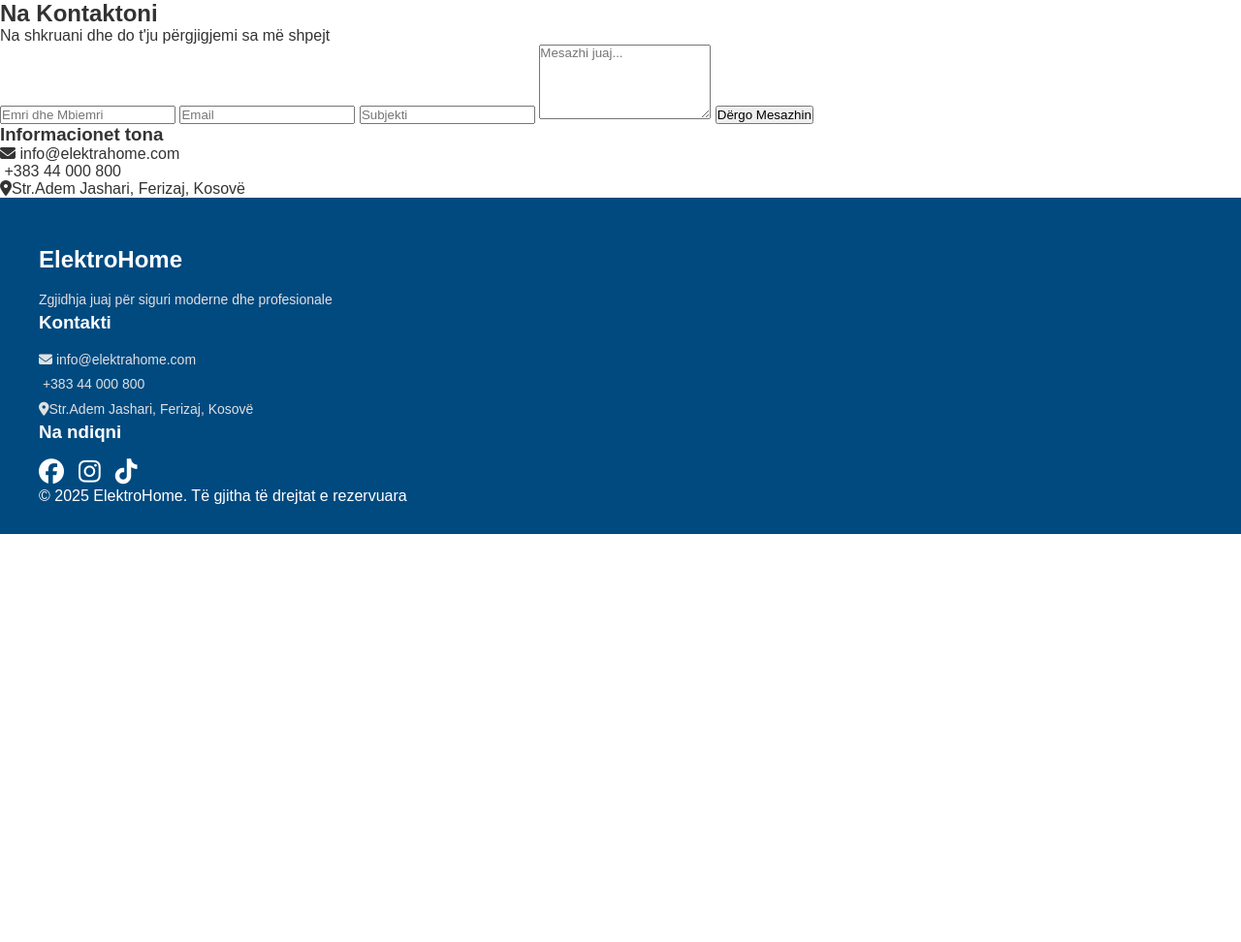
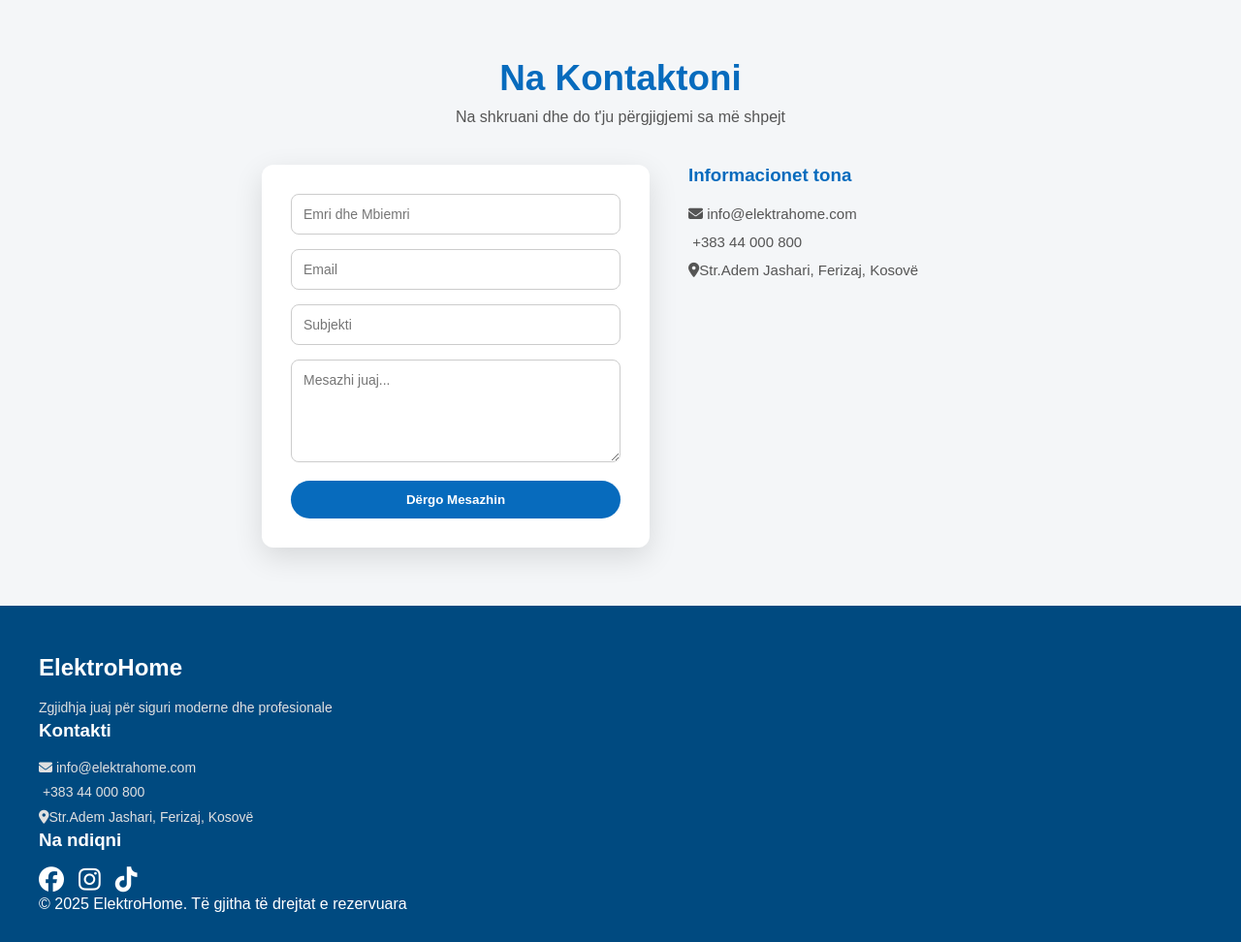
Before and after one commit to br73808/Projekti-pjesa-1, a PHP site: page /kontakt.html in a window 1280 px wide. Shown: the part 62-1034 px from the top of the page at 97% size. Before the commit the page ends 613 px from the top, so only its background shows below. Run offline with PHP 8.4, Linux system fonts and the light colour scheme.

Commit message:
Pjesa css
Stilizimi me css për kontaktin, produktet dhe shportën

```diff
--- a/index.css
+++ b/index.css
@@ -363,3 +363,201 @@ footer{
 .card p a:hover{
     text-decoration: underline;
 }
+.kontakt-section{
+    padding: 60px 20px;
+    background: #f4f6f8;
+    text-align: center;
+}
+
+.kontakt-section h2{
+    font-size: 2.3rem;
+    margin-bottom: 10px;
+    color: #076bbd;
+}
+
+.kontakt-section p{
+    margin-bottom: 40px;
+    color: #555;
+}
+
+.kontakt-container{
+    max-width: 1000px;
+    margin: auto;
+    display: flex;
+    gap: 40px;
+    flex-wrap: wrap;
+    justify-content: center;
+}
+
+.kontakt-form{
+    background: white;
+    padding: 30px;
+    width: 400px;
+    border-radius: 12px;
+    box-shadow: 0 10px 30px rgba(0, 0, 0, 0.12);
+}
+
+.kontakt-form input, .kontakt-form textarea{
+    width: 100%;
+    padding: 12px;
+    margin-bottom: 15px;
+    border-radius: 8px;
+    border: 1px solid #ccc;
+    font-size: 14px;
+}
+
+.kontakt-form button{
+    width: 100%;
+    padding: 12px;
+    background: #076bbd;
+    color: white;
+    border: none;
+    border-radius: 25px;
+    font-weight: 700;
+}
+
+.kontakt-form button:hover{
+    background: #004a80;
+}
+
+.kontakt-info{
+    width: 300px;
+    text-align: left;
+}
+
+.kontakt-info h3{
+    margin-bottom: 20px;
+    color: #076bbd;
+}
+
+.kontakt-info p{
+    margin-bottom: 12px;
+    font-size: 15px;
+}
+
+.produktet-section{
+    padding: 60px 10%;
+    text-align: center;
+}
+
+.produktet-section h2{
+    font-size: 32px;
+    margin-bottom: 10px;
+}
+
+.produktet-section p{
+    color: #666;
+    margin-bottom: 40px;
+}
+
+.produktet-container{
+    display: grid;
+    grid-template-columns: repeat(auto-fit, minmax(250px, 1fr));
+    gap: 25px;
+}
+
+.produktet-card{
+    background: #fff;
+    border-radius: 10px;
+    padding: 20px;
+    box-shadow: 0 5px 15px rgba(0, 0, 0, 0.1);
+    transition: 0.3s;
+}
+
+.produktet-card:hover{
+    transform: translateY(-5px);
+}
+
+.produktet-card img{
+    width: 100%;
+    border-radius: 10px;
+}
+
+.produktet-card h3{
+    margin: 15px 0 5px;
+}
+
+.produktet-card span{
+    display: block;
+    font-size: 18px;
+    font-weight: bold;
+    margin: 10px 0;
+    color: #007bff;
+}
+
+.produktet-card button{
+    padding: 10px 20px;
+    border: none;
+    background: #076bbd;
+    color: white;
+    border-radius: 5px;
+}
+
+.produktet-card button:hover{
+    background: #076bbd;
+}
+
+.shporta-section{
+    padding: 60px 10%;
+}
+
+.shporta-section h2{
+    text-align: center;
+    margin-bottom: 30px;
+}
+
+.shporta-container{
+    max-width: 800px;
+    margin: auto;
+}
+
+.shporta-item{
+    display: flex;
+    align-items: center;
+    justify-content: space-between;
+    background: #fff;
+    padding: 15px;
+    margin-bottom: 15px;
+    border-radius: 8px;
+    box-shadow: 0 4px 10px rgba(0, 0, 0, 0.1);
+}
+
+.shporta-item img{
+    width: 80px;
+    border-radius: 5px;
+}
+
+.shporta-item h4{
+    margin: 5px 0;
+    font-weight: bold;
+}
+
+.shporta-item p{
+    margin: 5px 0;
+    font-weight: bold;
+}
+
+.remove{
+    background: red;
+    color: white;
+    border: none;
+    padding: 8px 12px;
+    border-radius: 5px;
+}
+
+.shporta-total{
+    text-align: right;
+    margin-top: 30px;
+}
+
+.chckout{
+    padding: 12px 25px;
+    background: #076bbd;
+    color: white;
+    border: none;
+    border-radius: 5px;
+}
+
+.chckout:hover{
+    background: #0056b3;
+}
```
